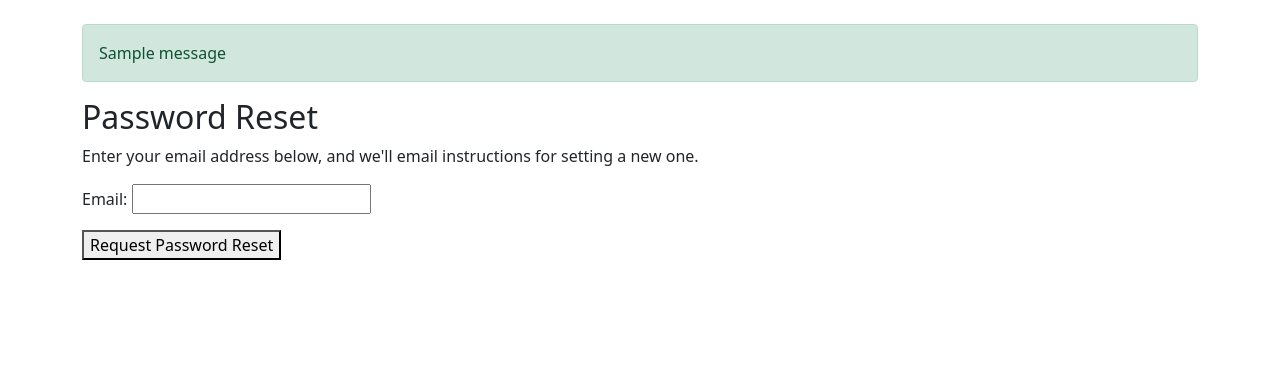
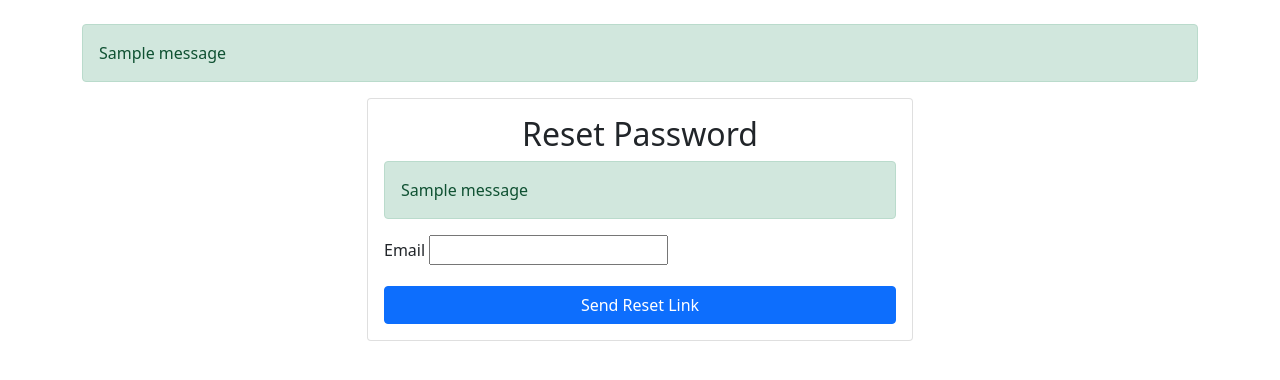
Before and after one commit to MahmoudEissaM/Crowdfunding-Web-app, a Django app: page /password-reset/ in a window 1280 px wide. Shown: the part 56-436 px from the top of the page. Run offline with Django 5.2, Linux system fonts and the light colour scheme; tables that the repository leaves empty hold one stand-in row (values such as "Sample post"); one stand-in notice (Sample message) is shown.

Commit message:
adding reset password adn adding new templetes to make user able to reset pass esaily

```diff
--- a/crowdfunding/settings.py
+++ b/crowdfunding/settings.py
@@ -166,12 +166,14 @@
 LOGIN_REDIRECT_URL = 'home'
 ACCOUNT_LOGOUT_REDIRECT_URL = 'account_login'
 
+# Email Configuration
 EMAIL_BACKEND = 'django.core.mail.backends.smtp.EmailBackend'
 EMAIL_HOST = 'smtp.gmail.com'
 EMAIL_PORT = 587
 EMAIL_USE_TLS = True
 EMAIL_HOST_USER = 'mahmoudessa8200@gmail.com'
 EMAIL_HOST_PASSWORD = 'fuxg hjek ohtg qmdu'
+DEFAULT_FROM_EMAIL = 'mahmoudessa8200@gmail.com'
 
 MEDIA_URL = '/media/'
 MEDIA_ROOT = BASE_DIR / 'media'
@@ -181,7 +183,8 @@
 
 # Site settings
 SITE_ID = 1
+ALLOWED_HOSTS = ['127.0.0.1', 'localhost']
 
 # Update this after running migrations
-SITE_DOMAIN = '127.0.0.1:4005'  # Match your runserver port
+SITE_DOMAIN = '127.0.0.1:4001'  # تأكد من أن هذا هو نفس المنفذ الذي تستخدمه
 SITE_NAME = 'Crowdfunding'
--- a/users/templates/users/password_reset.html
+++ b/users/templates/users/password_reset.html
@@ -1,11 +1,31 @@
 {% extends 'base.html' %}
 
 {% block content %}
-    <h2>Password Reset</h2>
-    <p>Enter your email address below, and we'll email instructions for setting a new one.</p>
-    <form method="POST">
-        {% csrf_token %}
-        {{ form.as_p }}
-        <button type="submit">Request Password Reset</button>
-    </form>
+<div class="row justify-content-center">
+    <div class="col-md-6">
+        <div class="card">
+            <div class="card-body">
+                <h2 class="card-title text-center">Reset Password</h2>
+                {% if messages %}
+                    {% for message in messages %}
+                        <div class="alert alert-{{ message.tags }}">
+                            {{ message }}
+                        </div>
+                    {% endfor %}
+                {% endif %}
+                <form method="POST">
+                    {% csrf_token %}
+                    <div class="mb-3">
+                        <label for="email" class="form-label">Email</label>
+                        {{ form.email.errors }}
+                        {{ form.email }}
+                    </div>
+                    <div class="d-grid gap-2">
+                        <button class="btn btn-primary" type="submit">Send Reset Link</button>
+                    </div>
+                </form>
+            </div>
+        </div>
+    </div>
+</div>
 {% endblock %}
--- /dev/null
+++ b/users/templates/users/password_reset_subject.txt
@@ -0,0 +1 @@
+Password Reset for Crowdfunding Account
--- a/users/urls.py
+++ b/users/urls.py
@@ -1,4 +1,5 @@
 from django.urls import path
+from django.contrib.auth import views as auth_views
 from . import views
 
 urlpatterns = [
@@ -7,5 +8,18 @@
     path('login/', views.login_view, name='login'),
     path('activate/<uidb64>/<token>/', views.activate_account, name='activate'),
     path('password-reset/', views.password_reset_request, name='password_reset'),
+    path('password-reset/done/', auth_views.PasswordResetDoneView.as_view(
+             template_name='users/password_reset_done.html'
+         ),
+         name='password_reset_done'),
+    path('reset/<uidb64>/<token>/', auth_views.PasswordResetConfirmView.as_view(
+             template_name='users/password_reset_confirm.html',
+             success_url='/password-reset-complete/'
+         ),
+         name='password_reset_confirm'),
+    path('password-reset-complete/', auth_views.PasswordResetCompleteView.as_view(
+             template_name='users/password_reset_complete.html'
+         ),
+         name='password_reset_complete'),
     path('dashboard/', views.dashboard, name='dashboard'),
 ]
--- a/users/views.py
+++ b/users/views.py
@@ -69,23 +69,29 @@
             associated_users = User.objects.filter(Q(email=data))
             if associated_users.exists():
                 for user in associated_users:
-                    subject = "Password Reset Requested"
+                    subject = "Password Reset Request"
                     email_template_name = "users/password_reset_email.html"
-                    c = {
-                        "email": user.email,
-                        'domain': request.META['HTTP_HOST'],
-                        'site_name': 'Crowdfunding',
+                    context = {
+                        "user": user,
+                        'domain': request.get_host(),
                         "uid": urlsafe_base64_encode(force_bytes(user.pk)),
-                        "user": user,
                         'token': default_token_generator.make_token(user),
-                        'protocol': 'https' if request.is_secure() else 'http',
+                        'protocol': 'http' if not request.is_secure() else 'https',
                     }
-                    email = render_to_string(email_template_name, c)
+                    email = render_to_string(email_template_name, context)
                     try:
-                        send_mail(subject, email, 'admin@example.com', [user.email], fail_silently=False)
+                        send_mail(
+                            subject,
+                            email,
+                            'Crowdfunding Support <support@crowdfunding.com>',
+                            [user.email],
+                            fail_silently=False
+                        )
                     except BadHeaderError:
                         return HttpResponse('Invalid header found.')
-                    return redirect("/password_reset/done/")
+                    messages.success(request, "Password reset instructions have been sent to your email.")
+                    return redirect("password_reset_done")
+            messages.error(request, "No user found with this email address.")
     password_reset_form = PasswordResetForm()
     return render(request, "users/password_reset.html", {"form": password_reset_form})
 
```
Also changed, not shown: update_site.py (added, +16 -0 lines), users/templates/users/password_reset_complete.html (added, +15 -0 lines), users/templates/users/password_reset_confirm.html (added, +18 -0 lines), users/templates/users/password_reset_done.html (added, +18 -0 lines), users/templates/users/password_reset_email.html (+7 -6 lines), db.sqlite3, users/migrations/0003_user_birthdate_user_country_user_facebook_profile_and_more.py (added), users/migrations/0004_remove_user_birthdate_remove_user_country_and_more.py (added), users/templates/users/delete_account.html (added), users/templates/users/edit_profile.html (added), users/templates/users/profile.html (added).
